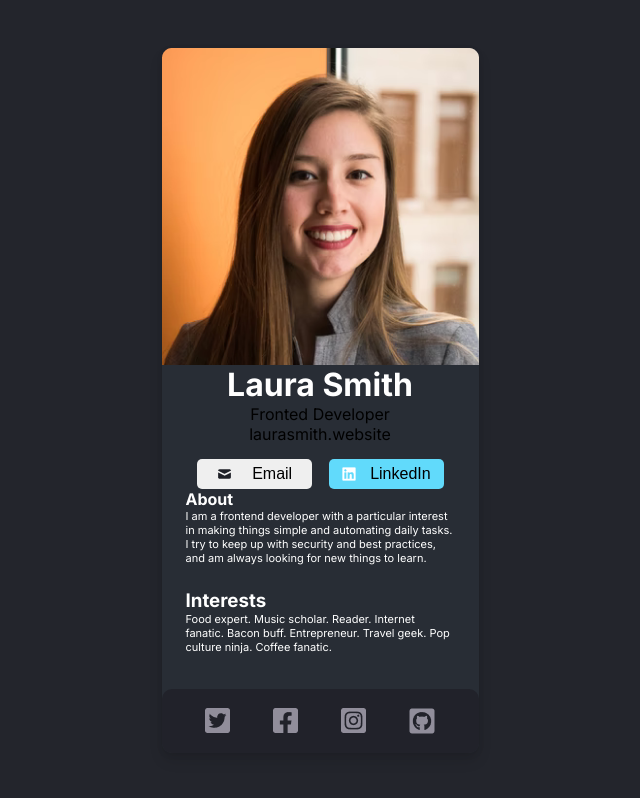
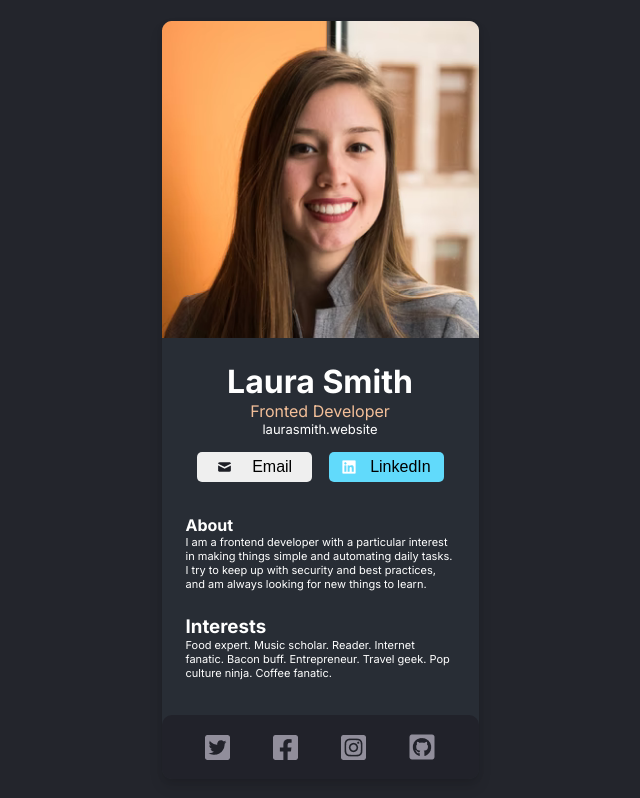
Before and after one commit to JuanDCeballos/digital-business-card, a React app: page / in a window 1280 px wide. Shown: the whole page, without its empty margins (320-960 px from the left). Built offline with nearby package versions, Linux system fonts and the light colour scheme; the HTML template or start-up script is replaced by a standard one.

Commit message:
Add some calse to be able to modify em in css

```diff
--- a/src/components/Info.jsx
+++ b/src/components/Info.jsx
@@ -4,18 +4,20 @@ import linkedInIcon from '../assets/LinkedIn.png';
 
 const Info = () => {
   return (
-    <div className="info-container">
+    <div className='info-container'>
       <img src={profilePicture} />
-      <h1 className="info-container-title title">Laura Smith</h1>
-      <p>Fronted Developer</p>
-      <p>laurasmith.website</p>
-      <div className="info-container-buttons">
-        <button className="cta-email cta">
-          <img src={mailIcon} /> Email
-        </button>
-        <button className="cta-linkedIn cta">
-          <img src={linkedInIcon} /> LinkedIn
-        </button>
+      <div className='info-container-content'>
+        <h1 className='info-container-title title'>Laura Smith</h1>
+        <p className='info-container-profession'>Fronted Developer</p>
+        <p className='info-container-website'>laurasmith.website</p>
+        <div className='info-container-buttons'>
+          <button className='cta-email cta'>
+            <img src={mailIcon} /> Email
+          </button>
+          <button className='cta-linkedIn cta'>
+            <img src={linkedInIcon} /> LinkedIn
+          </button>
+        </div>
       </div>
     </div>
   );
```
